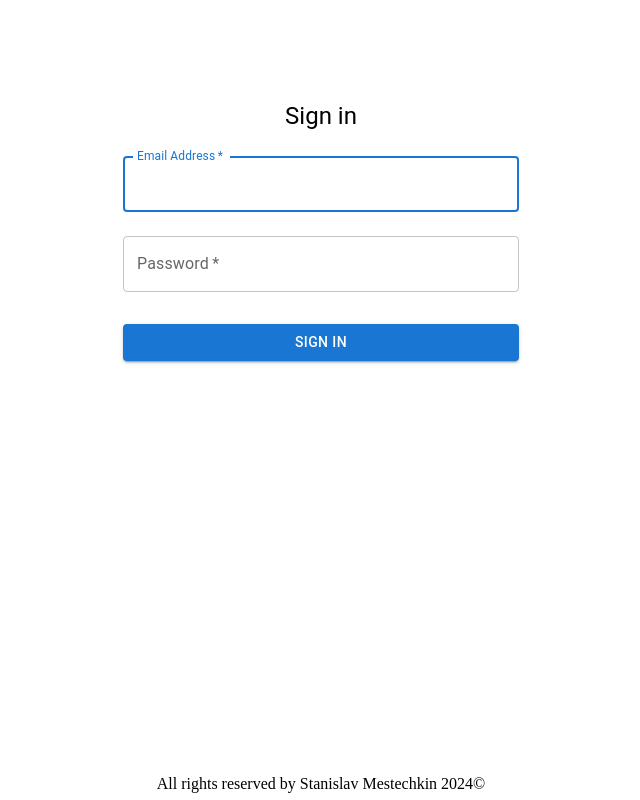
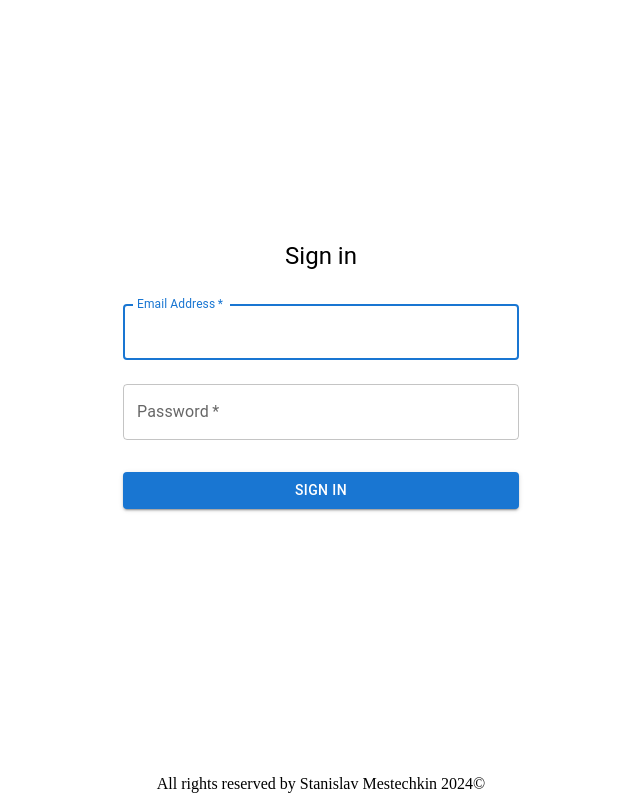
Before and after one commit to StasX/VacationsAgency, a React (Create React App) app in the folder React/: page /login in a window 1280 px wide. Shown: the whole page, without its empty margins (319-959 px from the left). Built offline with nearby package versions, Linux system fonts and the light colour scheme.

Commit message:
Removed unused code

```diff
--- a/React/src/Components/LoginArea/login/login.module.css
+++ /dev/null
@@ -1,3 +0,0 @@
-.login {
-
-}
--- a/React/src/Components/LoginArea/login/login.tsx
+++ b/React/src/Components/LoginArea/login/login.tsx
@@ -1,8 +1,6 @@
 import { useForm } from "react-hook-form";
 import { useTitle } from "../../../Utils/UseTitle";
-import css from "./login.module.css";
 import { CredentialsModel } from "../../../Models/CredentialsModel";
-import { send } from "process";
 import { useNavigate } from "react-router-dom";
 import { userService } from "../../../Services/UserService";
 import { TextField, Button, Container, Typography, Box, Alert } from "@mui/material";
@@ -33,13 +31,13 @@ export function Login(): JSX.Element {
                     display: 'flex',
                     flexDirection: 'column',
                     alignItems: 'center',
-                    marginTop: "20px",
+                    marginTop: 20,
                 }}
             >
                 <Typography component="h1" variant="h5">
                     Sign in
                 </Typography>
-                <Box component="form" onSubmit={handleSubmit(send)} sx={{ mt: 1 }}>
+                <Box component="form" onSubmit={handleSubmit(send)} sx={{ marginTop: 2 }}>
                     <TextField
                         variant="outlined"
                         margin="normal"
```
